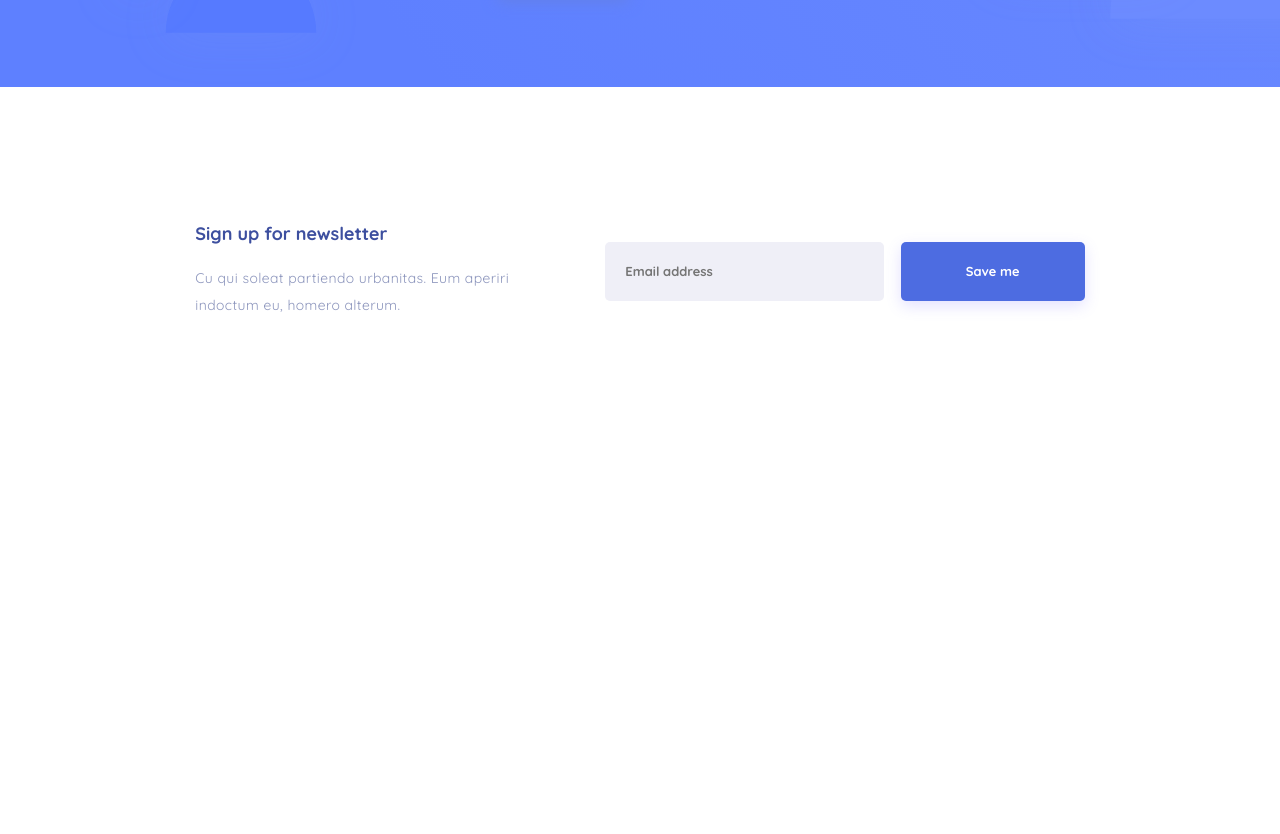
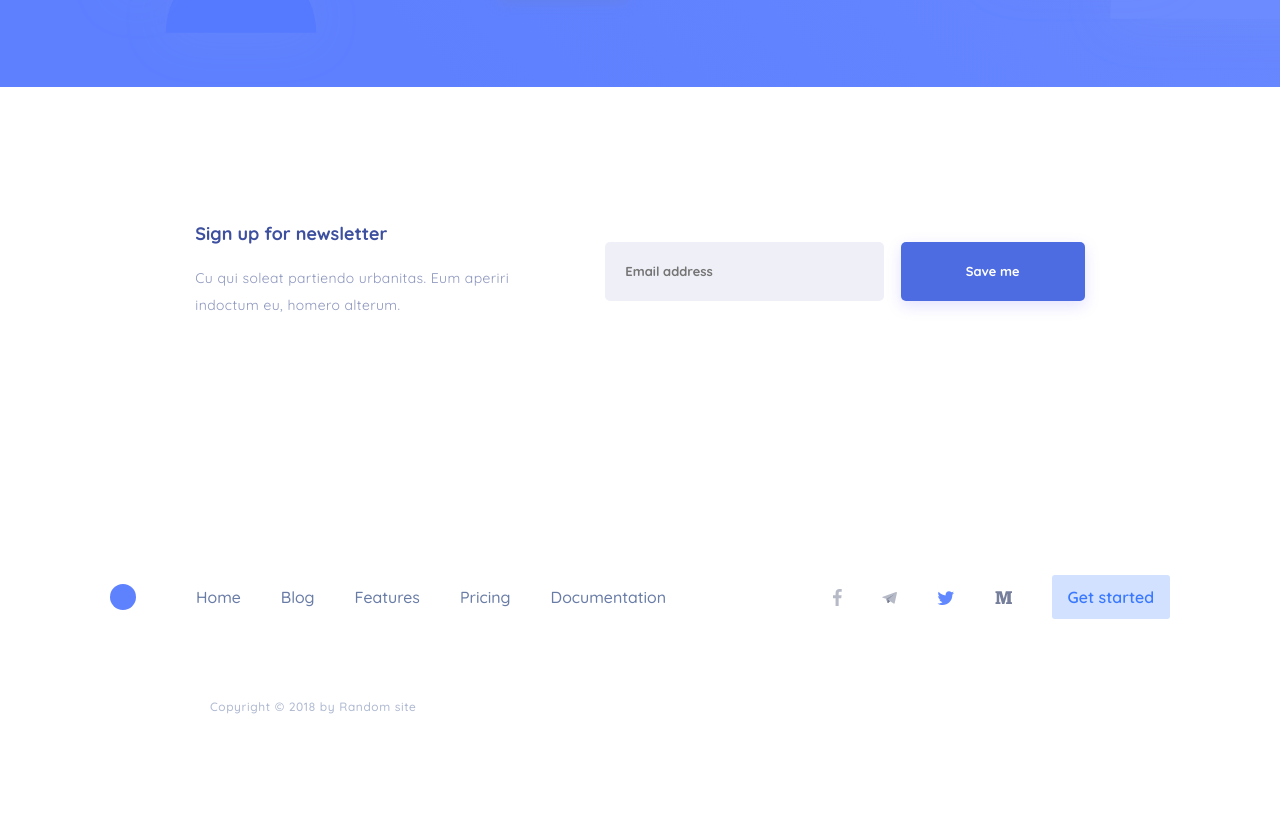
Before and after one commit to veronnah/productivity-layout, a plain HTML site: page index.html in a window 1280 px wide. Shown: the part 5753-6587 px from the top of the page. Before the commit the page ends 6208 px from the top, so only its background shows below. Drawn offline with nearby package versions, Linux system fonts and the light colour scheme.

Commit message:
footer added

```diff
--- a/css/style.css
+++ b/css/style.css
@@ -1165,6 +1165,75 @@ header .header-btn:hover {
     color: #8D96BD;
 }
 
+footer {
+    padding: 100px 10px;
+}
+
+footer ul {
+    display: flex;
+}
+
+footer ul.footer-nav {
+    flex-grow: 1;
+}
+
+footer .logo-circle {
+    width: 26px;
+    height: 26px;
+    background-color: #5E81FE;
+    border-radius: 50%;
+    margin-right: 60px;
+}
+
+footer ul li {
+    margin-right: 40px;
+}
+
+footer ul.header-nav {
+    flex-grow: 1;
+}
+
+footer ul.header-nav li a {
+    color: #697CA6;
+    text-decoration: none;
+    font-weight: 500;
+    font-size: 16px;
+    line-height: 15px;
+    transition: ease-in-out .3s all;
+}
+
+footer ul.header-nav li a:hover,
+footer ul.header-nav li a:active,
+footer ul.header-nav li a:focus {
+    color: #5E81FE;
+}
+
+footer .header-btn {
+    padding: 13px 16px;
+    color: #3A79FF;
+    font-size: 16px;
+    font-weight: 600;
+    outline: none;
+    border: none;
+    border-radius: 3px;
+    background-color: #D2E1FF;
+    transition: ease-in-out .3s all;
+}
+
+footer .header-btn:hover {
+    background-color: #dce8ff;
+}
+
+footer .copyright {
+    margin-top: 40px;
+    margin-left: 100px;
+    font-weight: 500;
+    font-size: 12px;
+    line-height: 15px;
+    letter-spacing: 0.05em;
+    color: #AEB8D0;
+}
+
 @media(max-width: 1540px) {
     .customers__quotes-title {
         top: 0;
@@ -1255,6 +1324,18 @@ header .header-btn:hover {
     .start__planning-pics img:last-child {
         grid-column: 2;
         grid-row: 3;
+    }
+
+    footer {
+        padding: 0 10px;
+    }
+
+    footer .wrapper:first-child {
+        display: none;
+    }
+
+    footer .copyright {
+        margin-left: 0;
     }
 }
 
--- a/index.html
+++ b/index.html
@@ -394,6 +394,32 @@
             <button>Save me</button>
         </form>
     </section>
+    <footer>
+        <div class="wrapper">
+            <div class="logo-circle"></div>
+            <ul class="header-nav">
+                <li><a href="#!">Home</a></li>
+                <li><a href="#!">Blog</a></li>
+                <li><a href="#!">Features</a></li>
+                <li><a href="#!">Pricing</a></li>
+                <li><a href="#!">Documentation</a></li>
+            </ul>
+
+            <ul class="socials-header">
+                <li><a href="#!"><img src="./img/fb.svg" alt=""></a></li>
+                <li><a href="#!"><img src="./img/telegram.svg" alt=""></a></li>
+                <li><a href="#!"><img src="./img/twi.svg" alt=""></a></li>
+                <li><a href="#!"><img src="./img/medium.svg" alt=""></a></li>
+            </ul>
+            <button class="header-btn">Get started</button>
+
+        </div>
+        <div class="wrapper">
+            <div class="copyright">
+                Copyright © 2018 by Random site
+            </div>
+        </div>
+    </footer>
     <script src="https://unpkg.com/swiper/swiper-bundle.min.js"></script>
     <script src="./js/main.js"></script>
 </body>
```
